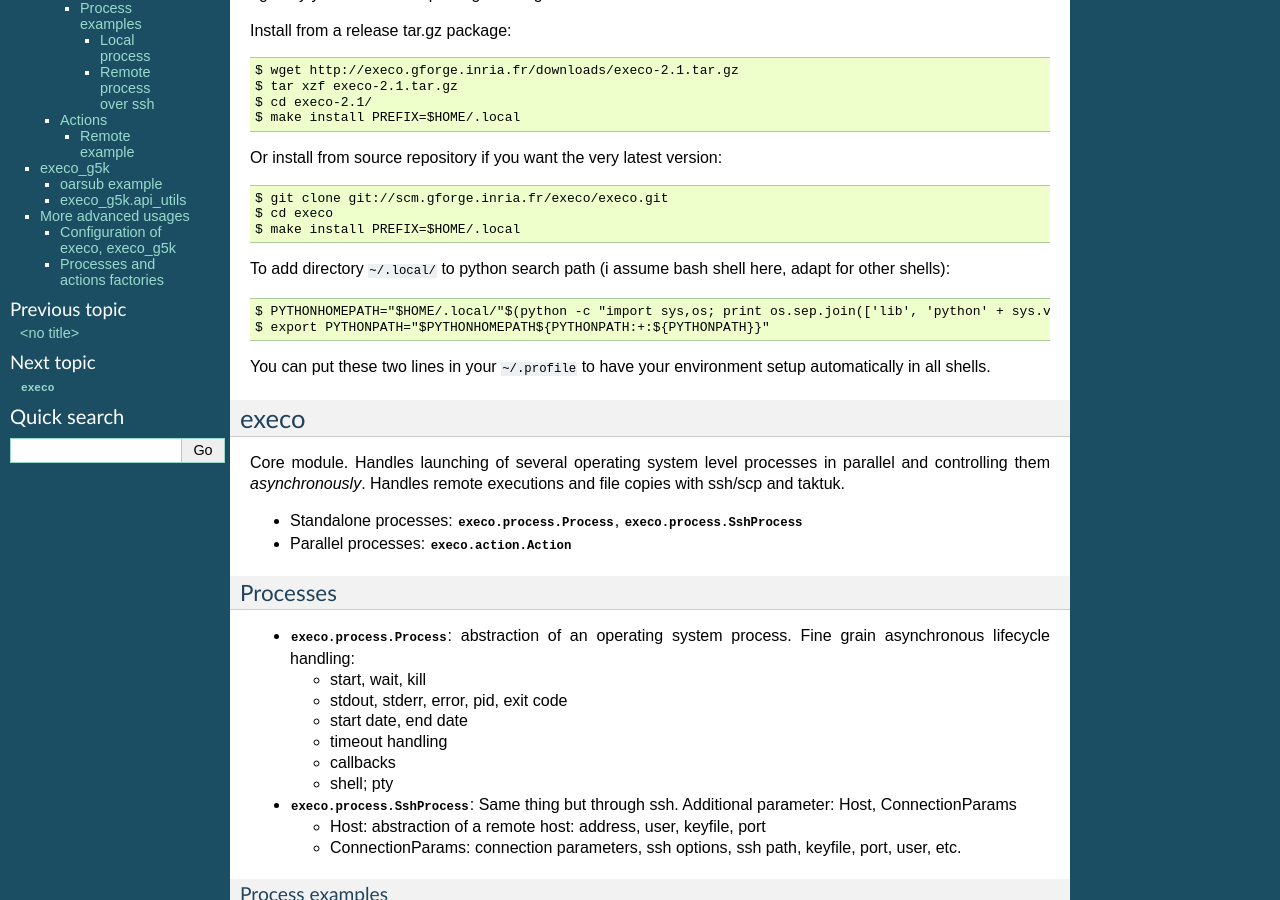
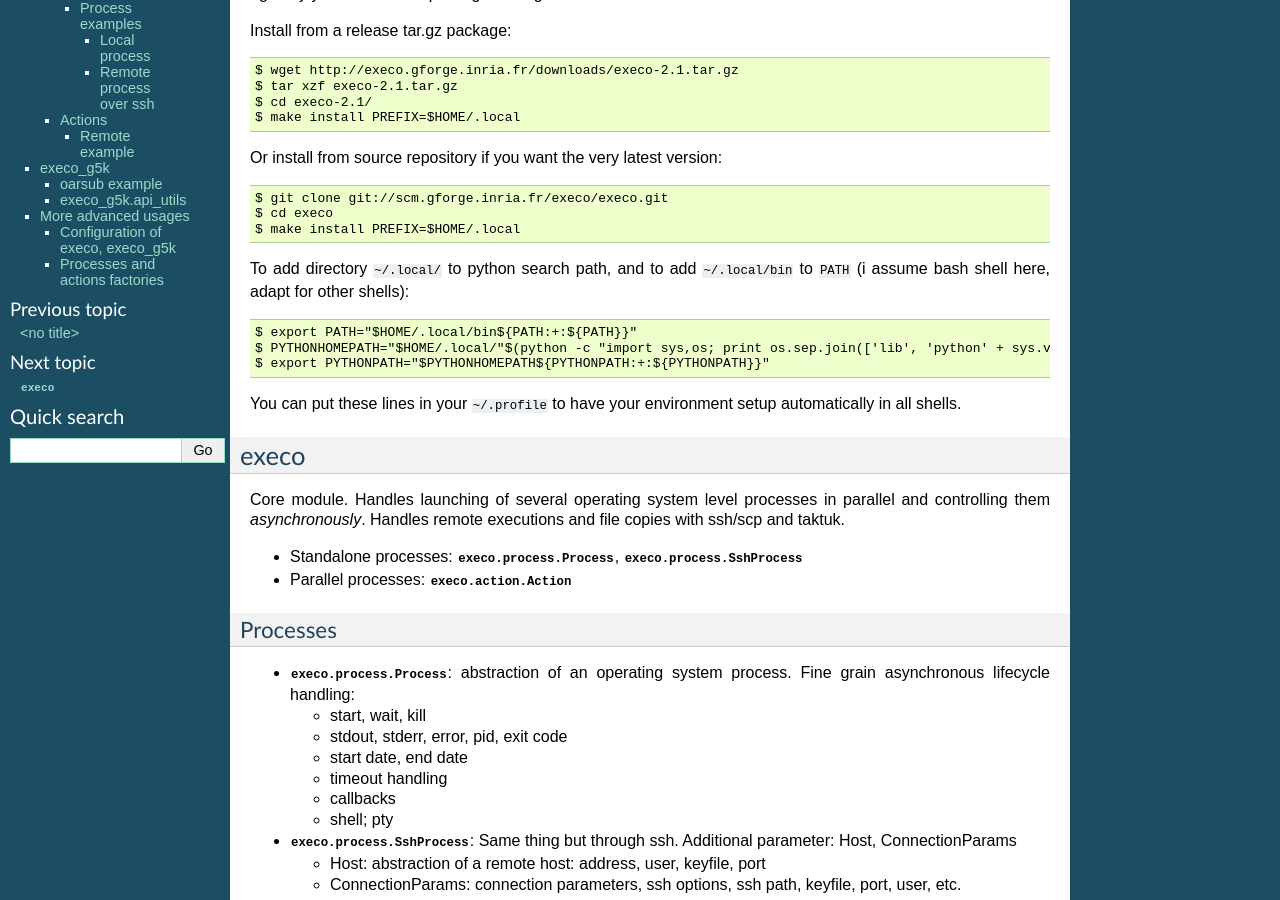
Before and after one commit to rcherrueau/execo, a Sphinx documentation site: the page built from doc/tutorial.rst, in a window 1280 px wide and 900 px high, scrolled down 330 px. Built offline with Sphinx 7.4.7, drawn with Linux system fonts in a browser that asks for light colours.

Commit message:
[execo] ChainPut: raise understandable exception when execo-chainput cannot be found + document need to add INSTALLPREFIX/bin to PATH in README and tuto

```diff
--- a/doc/tutorial.rst
+++ b/doc/tutorial.rst
@@ -33,13 +33,15 @@ version::
  $ cd execo
  $ make install PREFIX=$HOME/.local
 
-To add directory ``~/.local/`` to python search path (i assume bash
-shell here, adapt for other shells)::
+To add directory ``~/.local/`` to python search path, and to add
+``~/.local/bin`` to ``PATH`` (i assume bash shell here, adapt for
+other shells)::
 
+ $ export PATH="$HOME/.local/bin${PATH:+:${PATH}}"
  $ PYTHONHOMEPATH="$HOME/.local/"$(python -c "import sys,os; print os.sep.join(['lib', 'python' + sys.version[:3], 'site-packages'])")
  $ export PYTHONPATH="$PYTHONHOMEPATH${PYTHONPATH:+:${PYTHONPATH}}"
 
-You can put these two lines in your ``~/.profile`` to have your
+You can put these lines in your ``~/.profile`` to have your
 environment setup automatically in all shells.
 
 execo
```
Also changed, not shown: 2 other files.
